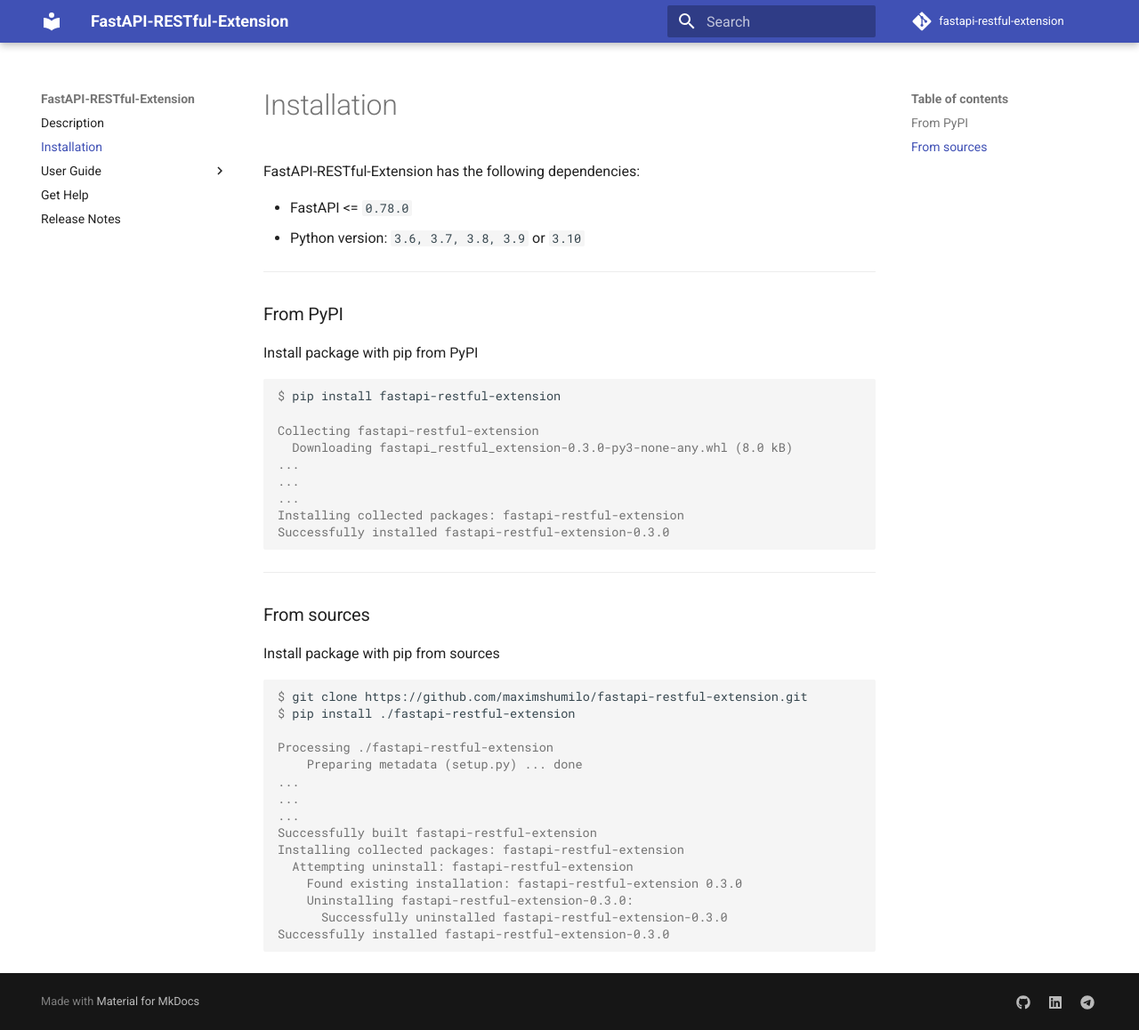
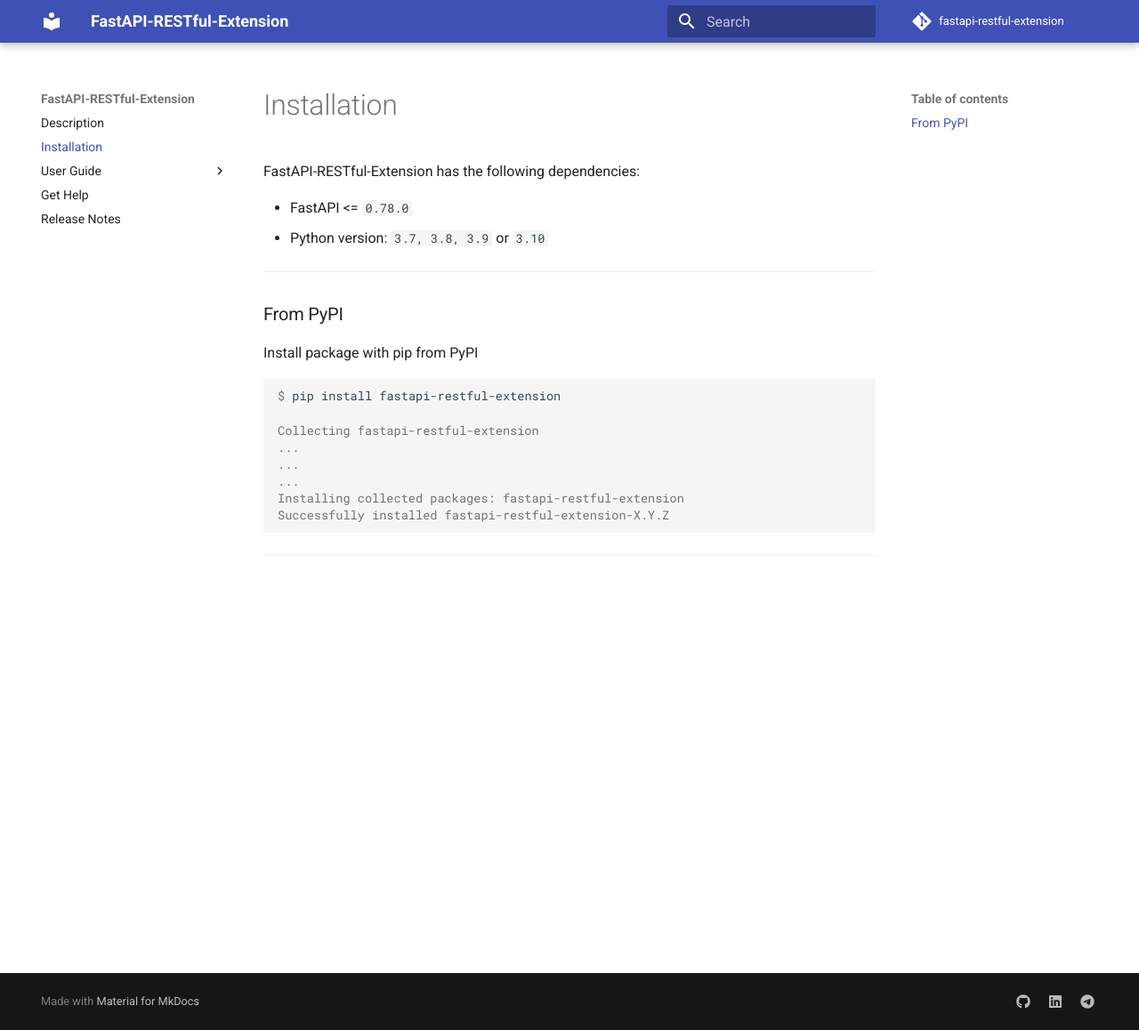
Before and after one commit to maximshumilo/fastapi-restful-extension, an MkDocs documentation site: the page built from docs/installation.md, in a window 1280 px wide and 1158 px high. Shown: the whole window at 89% size. Built offline with MkDocs 1.6.1 and Material for MkDocs 9.7.7, drawn with Linux system fonts in a browser that asks for light colours; comment, search, counter and statistics services are not loaded.

Commit message:
Update docs

````diff
--- a/docs/installation.md
+++ b/docs/installation.md
@@ -1,7 +1,7 @@
 FastAPI-RESTful-Extension has the following dependencies:
 
 - FastAPI <= `0.78.0`
-- Python version: `3.6, 3.7, 3.8, 3.9` or `3.10`
+- Python version: `3.7, 3.8, 3.9` or `3.10`
 
 ---
 
@@ -12,33 +12,11 @@
 $ pip install fastapi-restful-extension
 
 Collecting fastapi-restful-extension
-  Downloading fastapi_restful_extension-0.3.0-py3-none-any.whl (8.0 kB)
 ...
 ...
 ...
 Installing collected packages: fastapi-restful-extension
-Successfully installed fastapi-restful-extension-0.3.0
+Successfully installed fastapi-restful-extension-X.Y.Z
 ```
 
 ---
-
-### From sources
-Install package with pip from sources
-
-```console
-$ git clone https://github.com/maximshumilo/fastapi-restful-extension.git
-$ pip install ./fastapi-restful-extension
-
-Processing ./fastapi-restful-extension
-    Preparing metadata (setup.py) ... done
-...
-...
-...
-Successfully built fastapi-restful-extension
-Installing collected packages: fastapi-restful-extension
-  Attempting uninstall: fastapi-restful-extension
-    Found existing installation: fastapi-restful-extension 0.3.0
-    Uninstalling fastapi-restful-extension-0.3.0:
-      Successfully uninstalled fastapi-restful-extension-0.3.0
-Successfully installed fastapi-restful-extension-0.3.0
-```
````
Also changed, not shown: README.md (+1 -22 lines), docs/user-guide/versions.md (+7 -6 lines).
